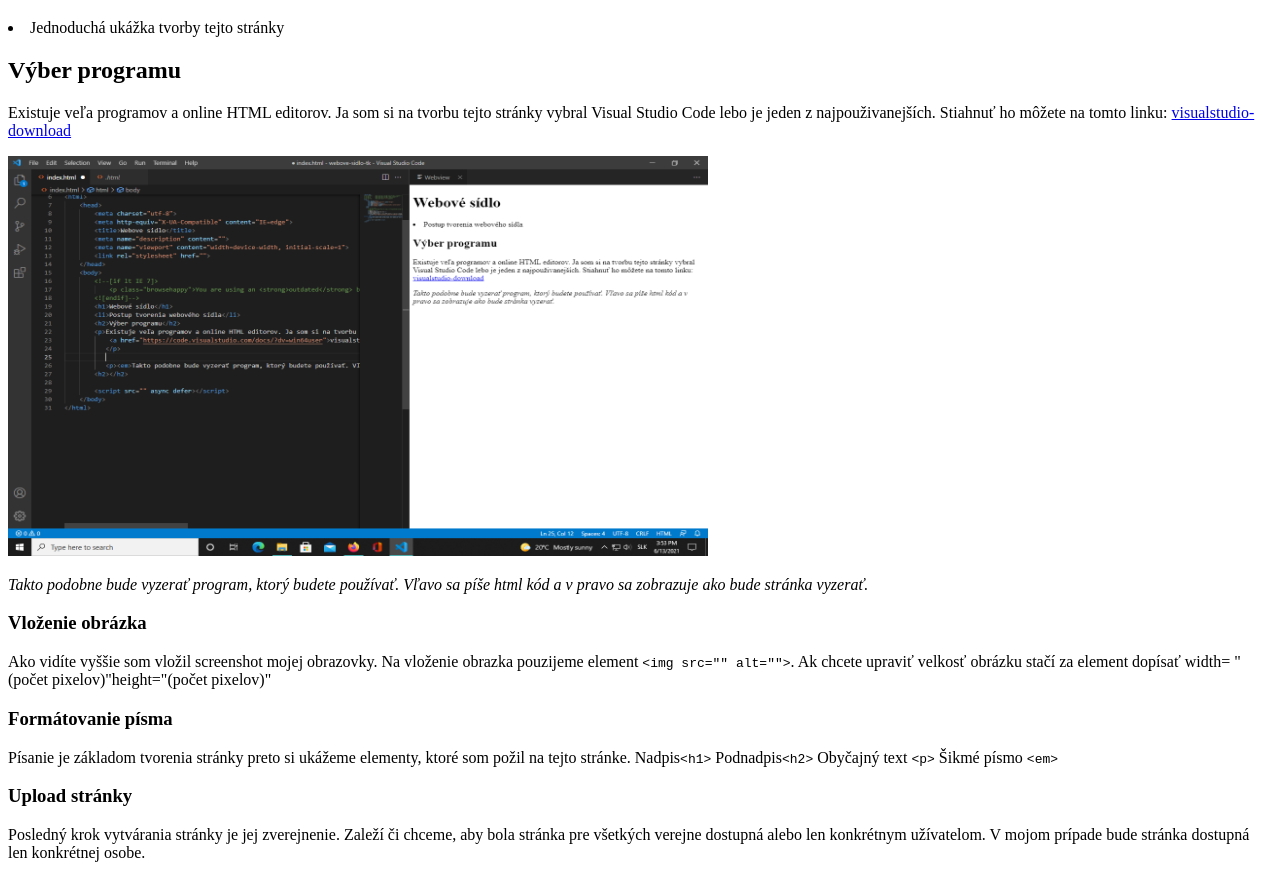
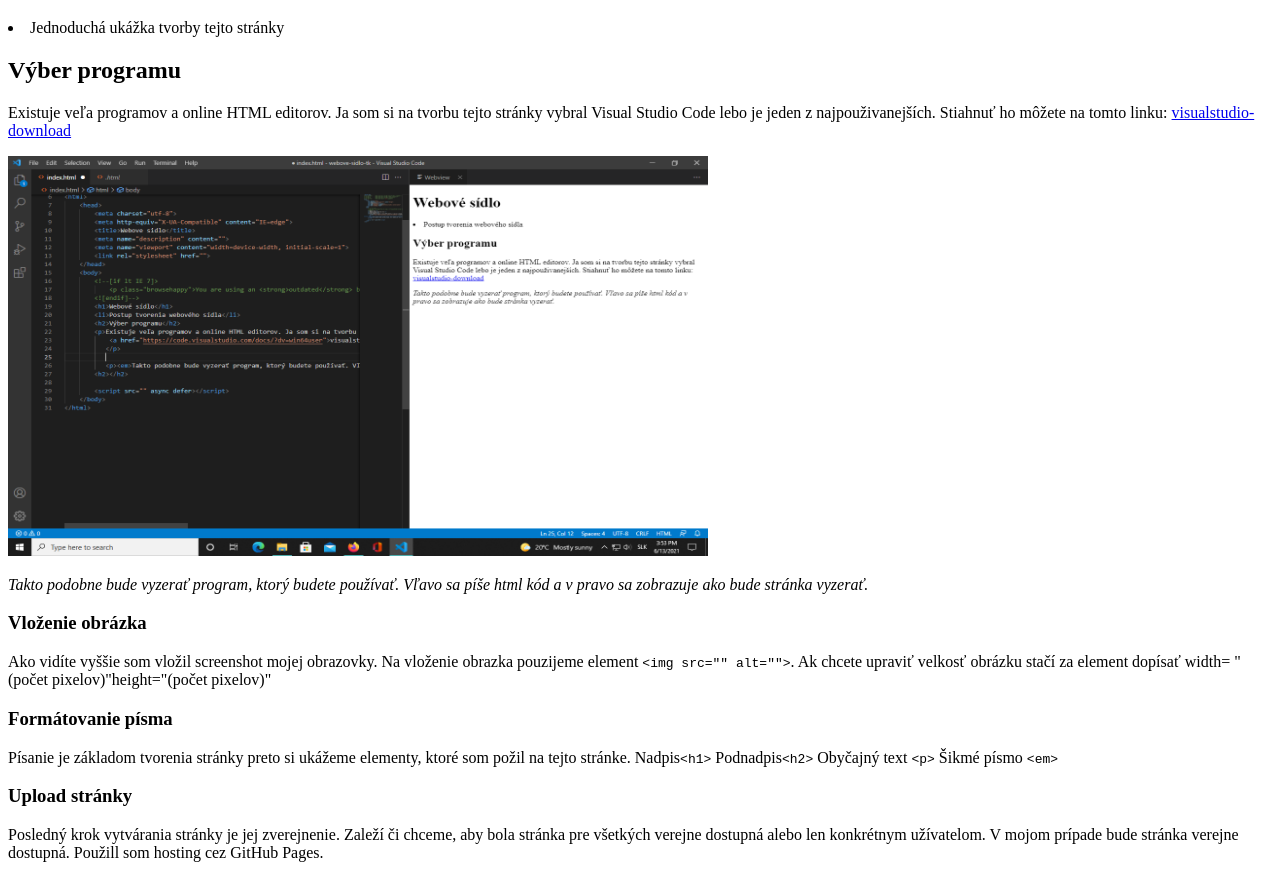
Before and after one commit to tomask80/github.io, a plain HTML site: page index.html in a window 1280 px wide. Shown: the part 61-939 px from the top of the page. Drawn offline with Linux system fonts and the light colour scheme.

Commit message:
Zmeneny text ze tot je verejna stranka

```diff
--- a/index.html
+++ b/index.html
@@ -29,7 +29,7 @@
         <h3>Formátovanie písma</h3>
         <p>Písanie je základom tvorenia stránky preto si ukážeme elementy, ktoré som požil na tejto stránke. Nadpis<code>&lt;h1&gt;</code> Podnadpis<code>&lt;h2&gt;</code> Obyčajný text <code>&lt;p&gt;</code> Šikmé písmo <code>&lt;em&gt;</code> </p>
         <h3>Upload stránky</h3>
-        <p>Posledný krok vytvárania stránky je jej zverejnenie. Zaleží či chceme, aby bola stránka pre všetkých verejne dostupná alebo len konkrétnym užívatelom. V mojom prípade bude stránka dostupná len konkrétnej osobe.
+        <p>Posledný krok vytvárania stránky je jej zverejnenie. Zaleží či chceme, aby bola stránka pre všetkých verejne dostupná alebo len konkrétnym užívatelom. V mojom prípade bude stránka verejne dostupná. Použill som hosting cez GitHub Pages.
          <script src="" async defer></script>
     </body>
 </html>
```
